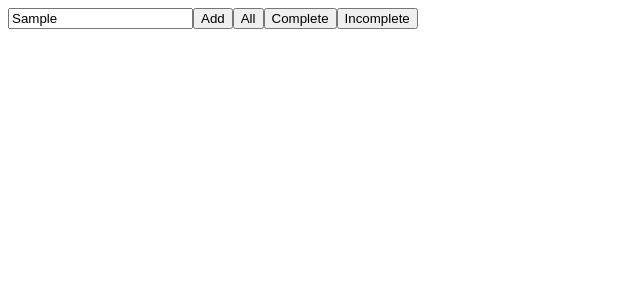
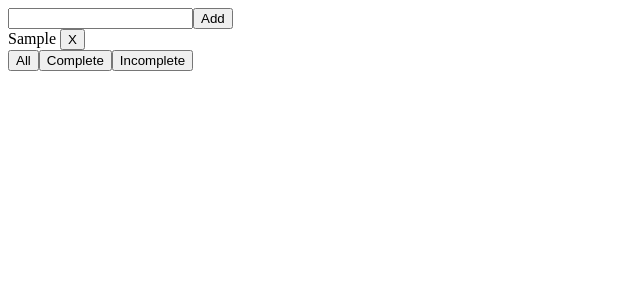
Before and after one commit to yonatanhf/to-do, a React app: page / in a window 1280 px wide. Both pictures are taken after typing "Sample" into the empty fields and a click on the button "Add". Shown: the top 300 px of the page, without its empty margins (0-640 px from the left). Built offline with nearby package versions, Linux system fonts and the light colour scheme.

Commit message:
user can add todo to list

```diff
--- a/src/components/List/List.tsx
+++ b/src/components/List/List.tsx
@@ -1,15 +1,34 @@
 /* eslint-disable import/extensions */
-import React from 'react';
+import React, { useState } from 'react';
 import { useToDoContext } from '../../store/index';
 import Button from '../Button/Button';
 import './list.css';
 
+interface Element {
+  value: string;
+  onDelete: Function;
+}
+
+const ToDoElement: React.FC<Element> = ({ value, onDelete }: Element) => (
+  <div>
+    {value}
+    {' '}
+    <Button id={value} label="X" onclick={(): any => { onDelete(value); }} />
+  </div>
+);
+
 const List: React.FunctionComponent = () => {
-  const { toDoList, setToDoList } = useToDoContext();
+  const {
+    toDoList, setToDoList, removeToDo,
+  } = useToDoContext();
+  const [inputValue, setInputValue] = useState('');
   return (
     <div id="to-do-lists">
-      <input type="text" id="todo-input" />
-      <Button id="add-list-button" label="Add" onclick={() => {}} />
+      <input type="text" id="todo-input" value={inputValue} onChange={(e: React.ChangeEvent<HTMLInputElement>): any => { setInputValue(e.target.value); }} />
+      <Button id="add-list-button" label="Add" onclick={(): any => { setToDoList(inputValue); setInputValue(''); }} />
+      {toDoList.length > 0 && toDoList.map((el: Element) => (
+        <ToDoElement key={el.value} value={el.value} onDelete={removeToDo} />
+      ))}
       <Button id="all-list-button" label="All" onclick={() => {}} />
       <Button id="complete-list-button" label="Complete" onclick={() => {}} />
       <Button id="incomplete-list-button" label="Incomplete" onclick={() => {}} />
--- a/src/index.tsx
+++ b/src/index.tsx
@@ -5,9 +5,14 @@ import List from './components/List/List';
 import { Provider } from './store/index';
 
 const App: React.FunctionComponent = () => {
-  const [toDoList, setToDoList] = useState(0);
+  const [toDoList, setToDoList] = useState([]);
+  const toDo = (value: string): any => setToDoList([{ value }, ...toDoList]);
+  const removeToDo = (): any => { };
   return (
-    <Provider value={{ toDoList, setToDoList }}>
+    <Provider value={{
+      toDoList, setToDoList: toDo, removeToDo,
+    }}
+    >
       <List />
     </Provider>
   );
--- a/src/store/index.tsx
+++ b/src/store/index.tsx
@@ -1,10 +1,14 @@
 import React, { createContext, useContext } from 'react';
 
+interface ListType {
+  [index: number]: { value: string };
+}
 const ToDoStore = createContext({});
 const { Provider } = ToDoStore;
 
 const useToDoContext: any = () => useContext(ToDoStore) as {
-  toDoList: number;
-  setToDoList: React.Dispatch<React.SetStateAction<number>>;
+  toDoList: ListType;
+  setToDoList: React.Dispatch<React.SetStateAction<ListType>>;
+  removeToDo: React.Dispatch<React.SetStateAction<ListType>>;
 };
 export { ToDoStore, Provider, useToDoContext };
```
